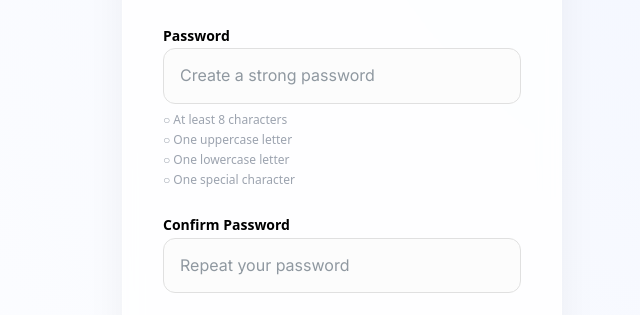
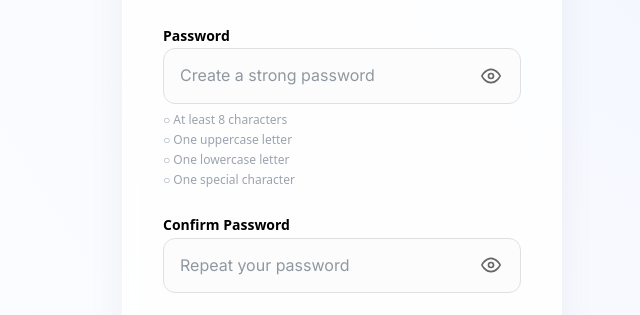
Before and after one commit to dracoRee/unboxd, an Angular app in the folder unboxed-web-app/: page /register in a window 1280 px wide. Shown: the part 423-738 px from the top of the page, without its empty margins (298-938 px from the left). Built offline with nearby package versions, Linux system fonts and the light colour scheme; no server answers; the database is empty.

Commit message:
Register page allow users to reveal their passwords

```diff
--- a/unboxed-web-app/src/app/pages/login/login.component.ts
+++ b/unboxed-web-app/src/app/pages/login/login.component.ts
@@ -12,8 +12,8 @@
   styleUrls: ['./login.component.css']
 })
 export class LoginComponent {
-  email = 'timothyzjtan@gmail.com';
-  password = '123123123';
+  email = '';
+  password = '';
   error = signal('');
   showPassword = signal(false);
   loading = signal(false);
--- a/unboxed-web-app/src/app/pages/register/register.component.html
+++ b/unboxed-web-app/src/app/pages/register/register.component.html
@@ -35,8 +35,9 @@
 
       <div class="form-group">
         <label for="password">Password</label>
+        <div class="password-input-wrapper">
           <input
-          type="password"
+            [type]="showPassword() ? 'text' : 'password'"
             id="password"
             name="password"
             [(ngModel)]="password"
@@ -44,6 +45,14 @@
             required
             #passwordInput="ngModel"
           >
+          <button type="button" class="password-toggle" (click)="togglePasswordVisibility()" [attr.aria-label]="showPassword() ? 'Hide password' : 'Show password'">
+            @if (showPassword()) {
+              <svg viewBox="0 0 24 24" fill="none" stroke="currentColor" stroke-width="2" stroke-linecap="round" stroke-linejoin="round"><path d="M17.94 17.94A10.07 10.07 0 0 1 12 20c-7 0-11-8-11-8a18.45 18.45 0 0 1 5.06-5.94M9.9 4.24A9.12 9.12 0 0 1 12 4c7 0 11 8 11 8a18.5 18.5 0 0 1-2.16 3.19m-6.72-1.07a3 3 0 1 1-4.24-4.24"></path><line x1="1" y1="1" x2="23" y2="23"></line></svg>
+            } @else {
+              <svg viewBox="0 0 24 24" fill="none" stroke="currentColor" stroke-width="2" stroke-linecap="round" stroke-linejoin="round"><path d="M1 12s4-8 11-8 11 8 11 8-4 8-11 8-11-8-11-8z"></path><circle cx="12" cy="12" r="3"></circle></svg>
+            }
+          </button>
+        </div>
 
         <div class="password-requirements mt-2">
           <p class="text-xs mb-1" [class.text-green-600]="hasMinLength()" [class.text-gray-400]="!hasMinLength()">
@@ -63,8 +72,9 @@
 
       <div class="form-group">
         <label for="confirmPassword">Confirm Password</label>
+        <div class="password-input-wrapper">
           <input
-          type="password"
+            [type]="showConfirmPassword() ? 'text' : 'password'"
             id="confirmPassword"
             name="confirmPassword"
             [(ngModel)]="confirmPassword"
@@ -72,6 +82,14 @@
             required
             #confirmPasswordInput="ngModel"
           >
+          <button type="button" class="password-toggle" (click)="toggleConfirmPasswordVisibility()" [attr.aria-label]="showConfirmPassword() ? 'Hide password' : 'Show password'">
+            @if (showConfirmPassword()) {
+              <svg viewBox="0 0 24 24" fill="none" stroke="currentColor" stroke-width="2" stroke-linecap="round" stroke-linejoin="round"><path d="M17.94 17.94A10.07 10.07 0 0 1 12 20c-7 0-11-8-11-8a18.45 18.45 0 0 1 5.06-5.94M9.9 4.24A9.12 9.12 0 0 1 12 4c7 0 11 8 11 8a18.5 18.5 0 0 1-2.16 3.19m-6.72-1.07a3 3 0 1 1-4.24-4.24"></path><line x1="1" y1="1" x2="23" y2="23"></line></svg>
+            } @else {
+              <svg viewBox="0 0 24 24" fill="none" stroke="currentColor" stroke-width="2" stroke-linecap="round" stroke-linejoin="round"><path d="M1 12s4-8 11-8 11 8 11 8-4 8-11 8-11-8-11-8z"></path><circle cx="12" cy="12" r="3"></circle></svg>
+            }
+          </button>
+        </div>
         @if (confirmPassword && password !== confirmPassword) {
           <p class="text-xs text-red-500 mt-1">Passwords do not match</p>
         }
--- a/unboxed-web-app/src/app/pages/register/register.component.ts
+++ b/unboxed-web-app/src/app/pages/register/register.component.ts
@@ -18,8 +18,18 @@
   confirmPassword = '';
   error = signal('');
   loading = signal(false);
+  showPassword = signal(false);
+  showConfirmPassword = signal(false);
 
   constructor(private authService: AuthService, private router: Router) {}
+
+  togglePasswordVisibility() {
+    this.showPassword.update(v => !v);
+  }
+
+  toggleConfirmPasswordVisibility() {
+    this.showConfirmPassword.update(v => !v);
+  }
 
   isPasswordComplex(): boolean {
     return this.hasUpperCase() && this.hasLowerCase() && this.hasSpecialChar() && this.hasMinLength();
```
Lines whose indentation alone changed are shown as unchanged.
